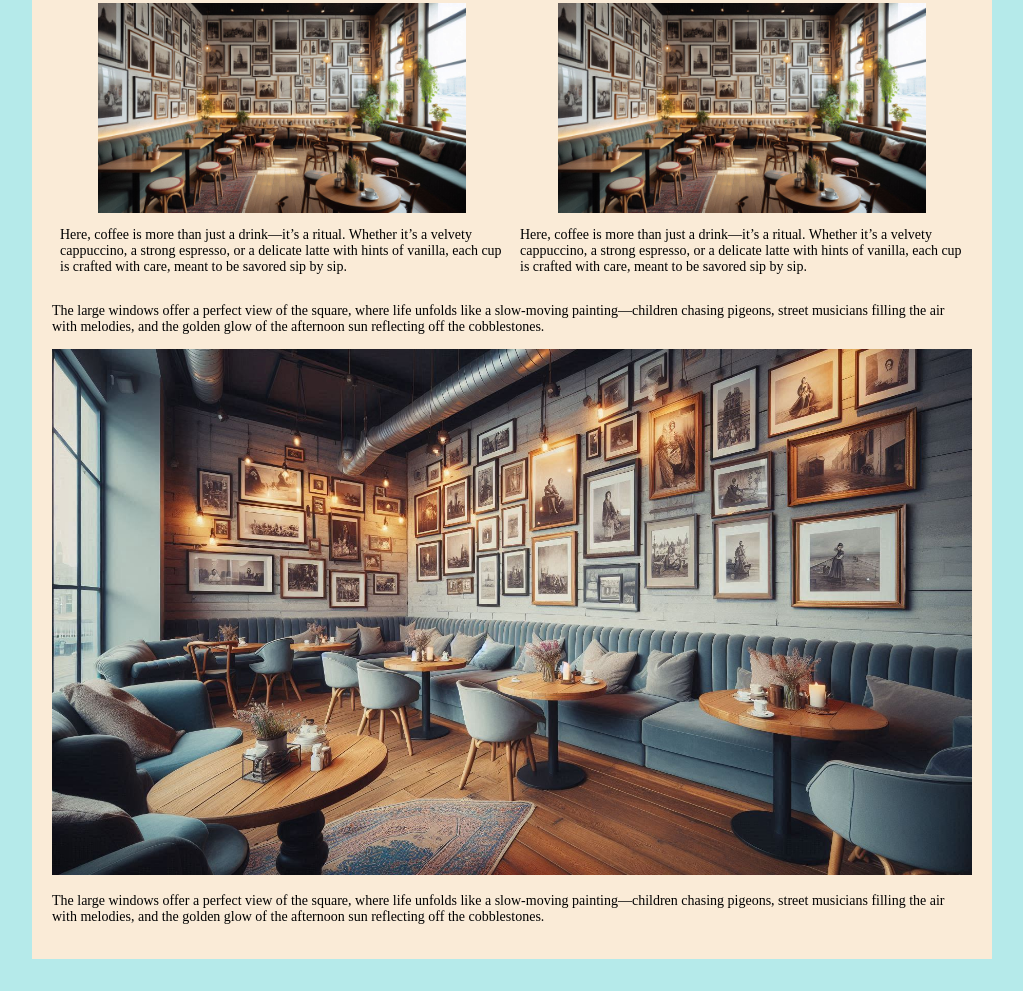
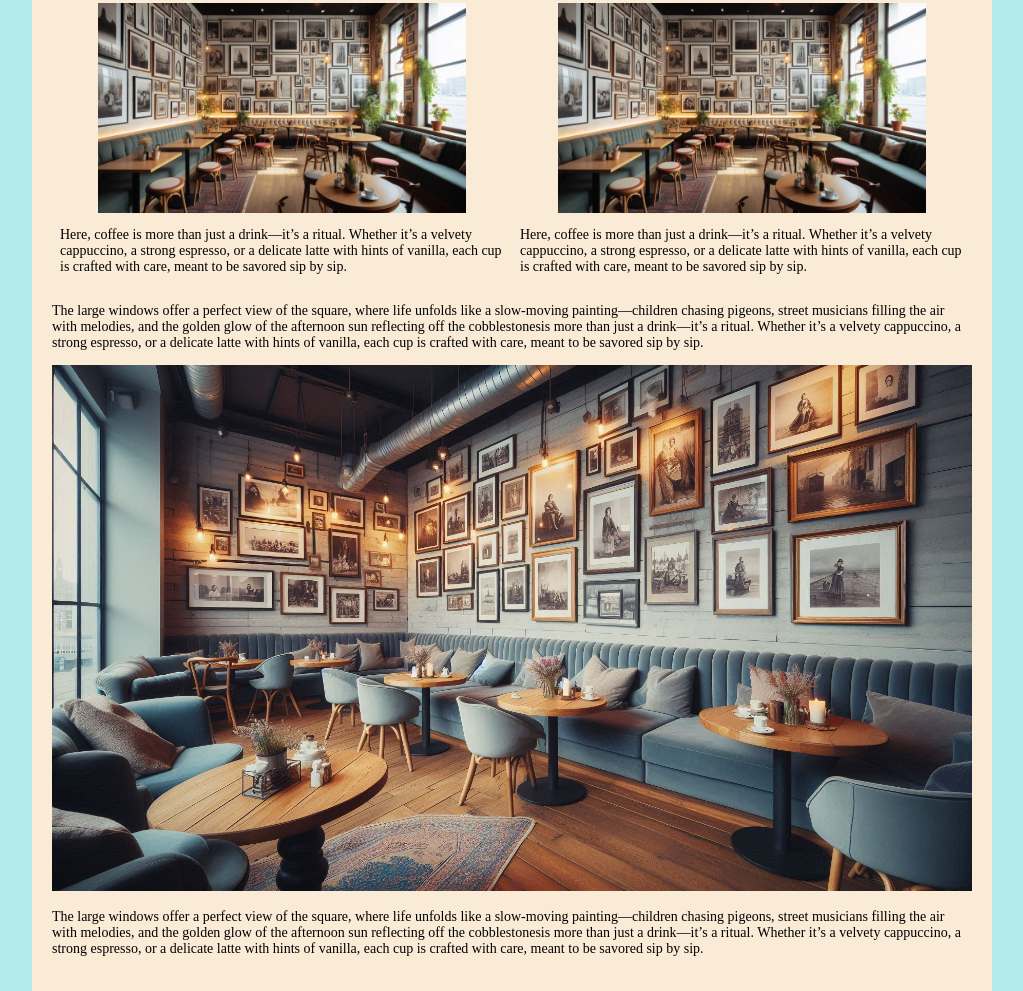
Before and after one commit to higgsboson909/restaurant-page-, a website built with webpack: page src/template.html in a window 1280 px wide. Shown: the part 658-1649 px from the top of the page, without its empty margins (128-1151 px from the left). Before the commit the page ends 1617 px from the top, so only its background shows below. Built offline with nearby package versions, Linux system fonts and the light colour scheme.

Commit message:
Finish home.js module

```diff
--- /dev/null
+++ b/src/home.js
@@ -0,0 +1,133 @@
+import cafe from "./asset/resource/cafe.jpeg";
+import designer8 from "./asset/resource/Designer8.jpeg";
+import designer10 from "./asset/resource/Designer10.jpeg";
+let load_home_page = (() => {
+
+
+
+    let  contentEl = document.querySelector("#content");
+
+    class DomElement {
+
+        constructor(elType, className) {
+            this.elType = elType;
+            this.dElement = null;
+            this.className = className;
+
+        }
+
+        create() {
+            this.dElement = document.createElement(this.elType);
+            this.dElement.classList.add(this.className);
+            return this.dElement;
+        }
+
+        setText(txt) {
+            this.dElement.textContent = txt;
+        }
+
+    };
+
+    let part1Text = "Lorem ipsum dolor sit, amet consectetur adipisicing elit. Quod esse aspernatur, nesciunt quo soluta omnis reprehenderit mollitia aperiam libero quas animi voluptatibus repellendus. Amet laboriosam minima fuga sunt corporis deserunt?";
+    let part2Text = "Here, coffee is more than just a drink—it’s a ritual. Whether it’s a velvety cappuccino, a strong espresso, or a delicate latte with hints of vanilla, each cup is crafted with care, meant to be savored sip by sip.";
+    let part4Text = "Here, coffee is more than just a drink—it’s a ritual. Whether it’s a velvety cappuccino, a strong espresso, or a delicate latte with hints of vanilla, each cup is crafted with care, meant to be savored sip by sip.";
+    let part3Text = "The large windows offer a perfect view of the square, where life unfolds like a slow-moving painting—children chasing pigeons, street musicians filling the air with melodies, and the golden glow of the afternoon sun reflecting off the cobblestonesis more than just a drink—it’s a ritual. Whether it’s a velvety cappuccino, a strong espresso, or a delicate latte with hints of vanilla, each cup is crafted with care, meant to be savored sip by sip.";
+
+    // Element Creation
+    let homeEl = new DomElement("div", "home");
+    homeEl.create();
+
+    let containerEl = new DomElement("div", "container");
+    containerEl.create();
+
+    let part1El = new DomElement("div", "part1");
+    part1El.create();
+
+    let p1Img = new DomElement("img");
+    p1Img.create();
+    p1Img.dElement.src = cafe;
+
+    let p1textEl = new DomElement("p", "txt");
+    p1textEl.create();
+    p1textEl.setText(part1Text);
+
+    let part2El = new DomElement("div", "part2");
+    part2El.create();
+
+    let p2textEl = new DomElement("p", "txt");
+    p2textEl.create();
+    p2textEl.setText(part2Text);
+
+    let p4textEl = new DomElement("p", "txt");
+    p4textEl.create();
+    p4textEl.setText(part4Text);
+
+    let p2_l_Img = new DomElement("img");
+    p2_l_Img.create();
+    p2_l_Img.dElement.src = designer10;
+
+    let p2_r_Img = new DomElement("img");
+    p2_r_Img.create();
+    p2_r_Img.dElement.src = designer10;
+
+
+    let rightEl = new DomElement("div", "right");
+    rightEl.create();
+
+    let leftEl = new DomElement("div", "left");
+    leftEl.create();
+
+    let part3El = new DomElement("div", "part3");
+    part3El.create();
+
+    let p3Img= new DomElement("img");
+    p3Img.create();
+    p3Img.dElement.src = designer8;
+
+
+    let p3text1El = new DomElement("p", "txt");
+    p3text1El.create();
+    p3text1El.setText(part3Text);
+
+    let p3text2El = new DomElement("p", "txt");
+    p3text2El.create();
+    p3text2El.setText(part3Text);
+      // End Element Creation
+
+
+    // Append Element
+
+    contentEl.appendChild(homeEl.dElement);
+
+    homeEl.dElement.appendChild(containerEl.dElement)
+
+    containerEl.dElement.appendChild(part1El.dElement);
+    containerEl.dElement.appendChild(part2El.dElement);
+    containerEl.dElement.appendChild(part3El.dElement);
+
+    part1El.dElement.appendChild(p1Img.dElement);
+    part1El.dElement.appendChild(p1textEl.dElement);
+
+
+    part2El.dElement.appendChild(rightEl.dElement);
+
+    rightEl.dElement.appendChild(p2_l_Img.dElement);
+    rightEl.dElement.append(p4textEl.dElement);
+    leftEl.dElement.appendChild(p2_r_Img.dElement);
+    leftEl.dElement.appendChild(p2textEl.dElement);
+
+    part2El.dElement.appendChild(leftEl.dElement);
+
+    part3El.dElement.appendChild(p3text1El.dElement);
+    part3El.dElement.appendChild(p3Img.dElement);
+    part3El.dElement.appendChild(p3text2El.dElement);
+
+
+
+    // End Append Element
+
+
+
+});
+
+export { load_home_page };
--- a/src/index.js
+++ b/src/index.js
@@ -1 +1,24 @@
 import "./styles.css";
+import { load_home_page } from "./home"
+
+
+let contentEl = document.querySelector("#content");
+let btnEls = document   .querySelectorAll("button");
+
+load_home_page();
+
+btnEls.forEach((b) => {
+    b.addEventListener('click', (event) => {
+        contentEl.innerHTML = ''
+        if(event.target.classList.contains("p1")) {
+            load_home_page();
+        }
+        else if(event.target.classList.contains("p2")) {
+            contentEl.innerHTML = "<h1>Coming Soon</h1>"
+        }
+        else if (event.target.classList.contains("p3")) {
+            contentEl.innerHTML = "<h1>Coming Soon</h1>"
+        }
+
+    })
+});
--- a/src/template.html
+++ b/src/template.html
@@ -8,15 +8,15 @@
 <body>
     <header>
         <nav>
-            <button>Home</button>
-            <button>Menu</button>
-            <button>About</button>
+            <button class="p1">Home</button>
+            <button class="p2">Menu</button>
+            <button class="p3">About</button>
         </nav>
     </header>
 
     <div id="content">
 
-      <div class="home">
+      <!-- <div class="home">
         <div class="container">
 
           <div class="part1">
@@ -44,7 +44,7 @@
             <p>The large windows offer a perfect view of the square, where life unfolds like a slow-moving painting—children chasing pigeons, street musicians filling the air with melodies, and the golden glow of the afternoon sun reflecting off the cobblestones.</p>
           </div>
         </div>
-      </div>
+      </div> -->
 
 
 
```
Also changed, not shown: README.md, 1 other file.
